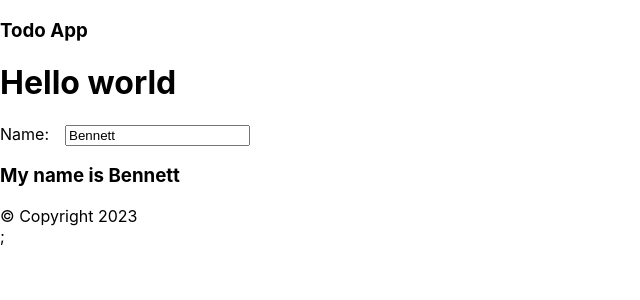
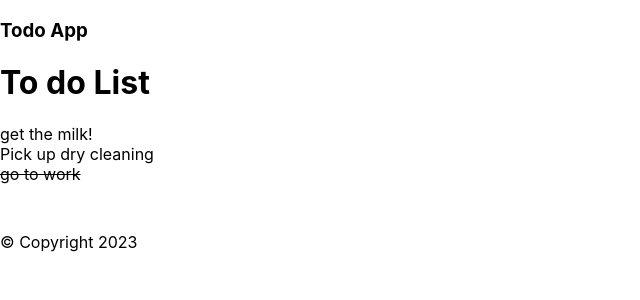
Before and after one commit to BHammock33/todo, a React (Create React App) app: page / in a window 1280 px wide. Shown: the top 300 px of the page, without its empty margins (0-640 px from the left). Built offline with nearby package versions, Linux system fonts and the light colour scheme.

Commit message:
adding in functionality

```diff
--- a/src/App.js
+++ b/src/App.js
@@ -1,12 +1,10 @@
 import { BrowserRouter as Router, Route, Switch } from "react-router-dom";
 import "./App.css";
-import TodoApp, { addItem } from "./Components/TodoApp/todoApp";
+import TodoApp from "./Components/TodoApp/todoApp";
 import Dashboard from "./Components/Dashboard/dashboard";
 import PageNotFound from "./Components/PageNotFound/pageNotFound";
 
 function App() {
-  addItem();
-
   return (
     <Router>
       <Switch>
@@ -14,7 +12,7 @@ function App() {
           <Dashboard />
         </Route>
         <Route exact path="/">
-          <TodoApp />;
+          <TodoApp />
         </Route>
         <Route path="/">
           <PageNotFound />
--- a/src/Components/Footer/footer.js
+++ b/src/Components/Footer/footer.js
@@ -6,6 +6,6 @@ const Footer = () => {
            &copy; Copyright {new Date().getFullYear()}
         </div>
     );
-};
+}
 
 export default Footer;
--- a/src/Components/TodoApp/todoApp.js
+++ b/src/Components/TodoApp/todoApp.js
@@ -1,39 +1,103 @@
-import React, { useEffect, useState } from "react";
+import React from "react";
 import Header from "../Header/header";
 import Footer from "../Footer/footer";
 
 const TodoApp = () => {
-  const firstName = "Bennett";
-
-  const [name, setName] = useState("Bennett");
-
-  useEffect( () => {
-    console.log("Hello my name is", name);
-  });
+  //inside an object it expects keys and values, string key : value
+  const todoItems = [
+    {
+      id: 1,
+      itemName: "get the milk!",
+      isDone: false,
+    },
+    {
+      id: 2,
+      itemName: "Pick up dry cleaning",
+      isDone: false,
+    },
+    {
+      id: 3,
+      itemName: "go to work",
+      isDone: true,
+    },
+  ];
 
   return (
     <div>
-      <div>
-        <Header />
-        <div>
-          <h1>Hello world</h1>
-          <div>
-            <label htmlFor="name" style={{
-                marginRight: "1rem"
-            }}>Name:</label>
-            <input type = "text" id="name" onChange = {(e) => setName(e.target.value)} value = {name}/>
-          </div>
-          <h3>My name is {firstName}</h3>
-        </div>
-        <Footer />
+      <Header />
+      <div style={{ marginBottom: "3rem" }}>
+        <h1>To do List</h1>
+        {todoItems.map((todoItem) => {
+          return (
+            <div key={todoItem.id}>
+              {
+                <label
+                  style={
+                    //                        yes                           no
+                    todoItem.isDone ? { textDecoration: "line-through" } : {}
+                    //same as todoItem.isDone === true ?
+                  }
+                >
+                  {todoItem.itemName}
+                </label>
+              }
+            </div>
+          );
+        })}
       </div>
+      <Footer />
     </div>
   );
 };
-function addItem() {
-  console.log("Item added to list");
-}
-
-export { addItem };
 
 export default TodoApp;
+//e = event
+// const [name, setName] = useState("Bennett");
+// const [age, setAge] = useState(28);
+// //on init method (sort of like constructor)
+// useEffect(() => {
+//   console.log("No dependecny use effect");
+// }, []);
+// //dependent on name
+// useEffect(() => {
+//   console.log("Hello my name is", name);
+//   console.log("and I am " + age + " years old");
+// }, [name, age]);
+/* <div>
+            <label
+              htmlFor="name"
+              style={{
+                marginRight: "1rem",
+              }}
+            >
+              Name:
+            </label>
+            <input
+              type="text"
+              id="name"
+              onChange={(e) => setName(e.target.value)}
+              value={name}
+            />
+          </div>
+          <div>
+            <label
+              htmlFor="age"
+              style={{
+                marginRight: "1rem",
+              }}
+            >
+              Age:
+            </label>
+            <input
+              type="number"
+              id="age"
+              onChange={(e) => setAge(e.target.value)}
+              //onChange = {function (e) {
+              //setAge(e.target.value);
+              //}} The same as above
+              value={age}
+            />
+          </div>
+          <h3>My name is {name}</h3>
+          <h3>And I am {age} years old</h3> */
+//{} inside return allows for JS expressions
```
